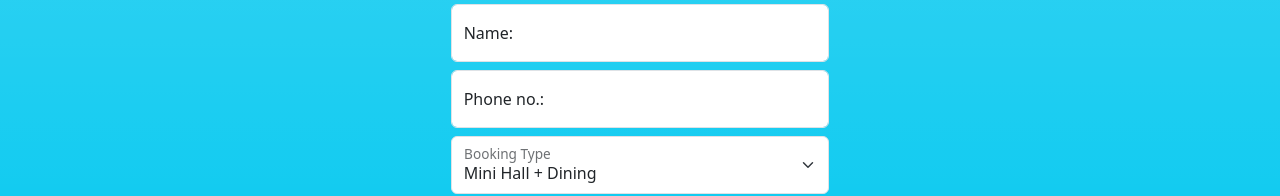
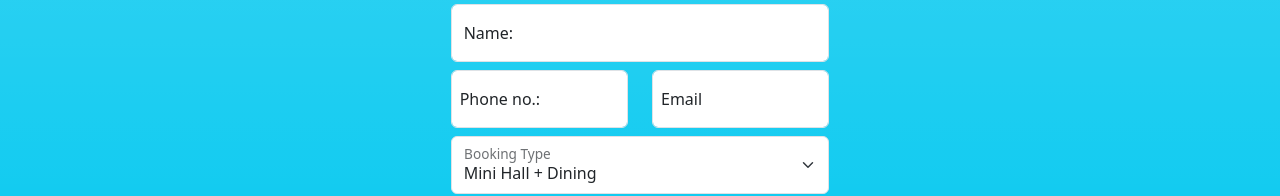
Before and after one commit to Rahul-Alokkan/AlokkanAuditorium, an Angular app: page /landing in a window 1280 px wide. Shown: the part 2176-2372 px from the top of the page. Built offline with nearby package versions, Linux system fonts and the light colour scheme.

Commit message:
Updated Contact Form

```diff
--- a/src/app/landing/landing.component.html
+++ b/src/app/landing/landing.component.html
@@ -193,22 +193,28 @@
     <p class="lead text-muted">Contact us for bookings and enquiry!!</p>
 
     <div class="container text-start">
-      <form >
+      <form action="https://formsubmit.co/info@alokkan.com" method="post" >
 
         <div class="form-floating mb-2">
-          <input type="text" class="form-control" id="name" placeholder="eg: Ram Kumar" required>
+          <input type="text" class="form-control" name="Name" id="name" placeholder="eg: Ram Kumar" required>
           <label for="name">Name:</label>
         </div>
 
 
-        <div class="form-floating mb-2">
-          <input type="tel" id="typePhone" class="form-control" placeholder="eg: 9124687510" required>
-          <label for="typePhone">Phone no.:</label>
+        <div class="row mb-2">
+          <div class="col form-floating">
+            <input type="tel" id="typePhone" name="Phone" class="form-control" placeholder="eg: 9124687510" required>
+            <label for="typePhone" class="ms-2">Phone no.:</label>
+          </div>
+          <div class="col form-floating">
+            <input type="email" id="email" name="Email" class="form-control" placeholder="eg: name@email.com">
+            <label for="email" class="ms-2">Email</label>
+          </div>
 
         </div>
 
         <div class="form-floating">
-          <select name="" id="booking" class="form-select">
+          <select name="booking" id="booking" class="form-select" required>
             <option value="Main Hall">Main Hall</option>
             <option value="Mini Hall" >Mini Hall</option>
             <option value="Mini Hall + Dinning" selected>Mini Hall + Dining</option>
```
